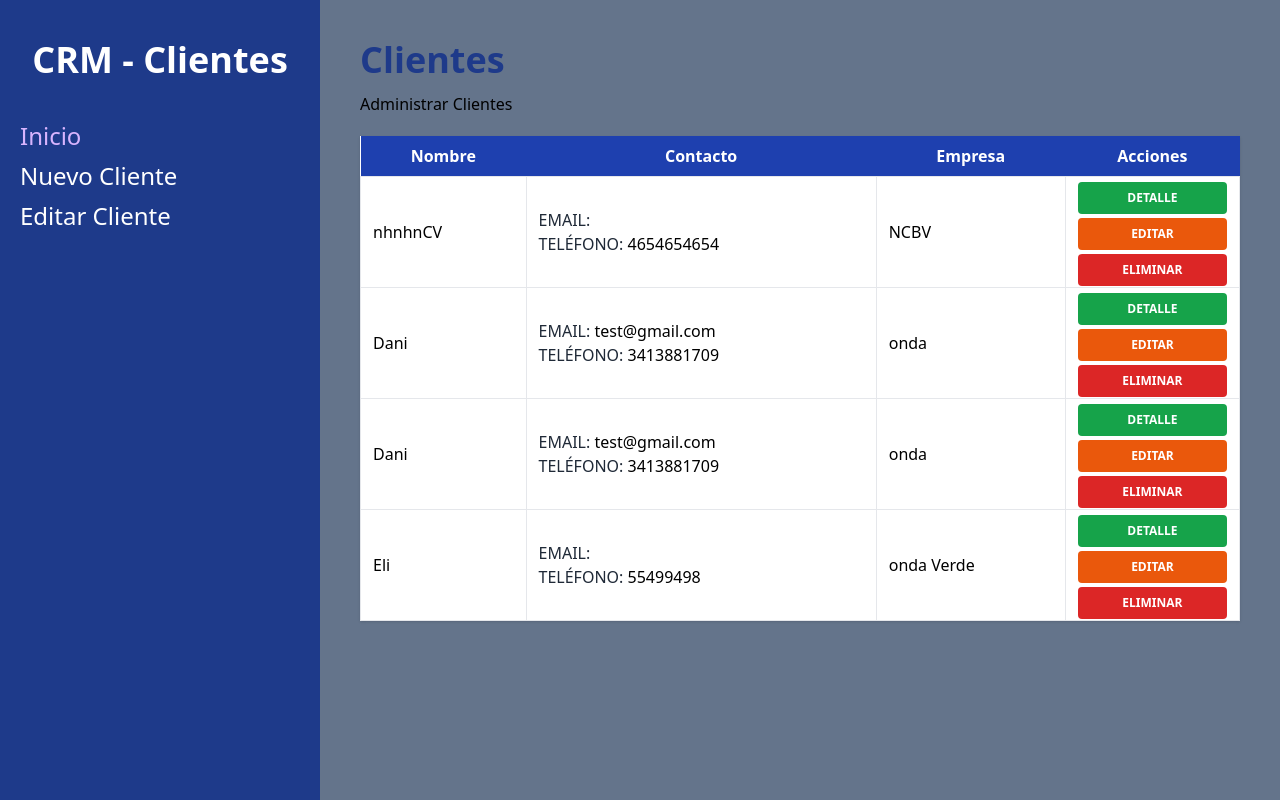
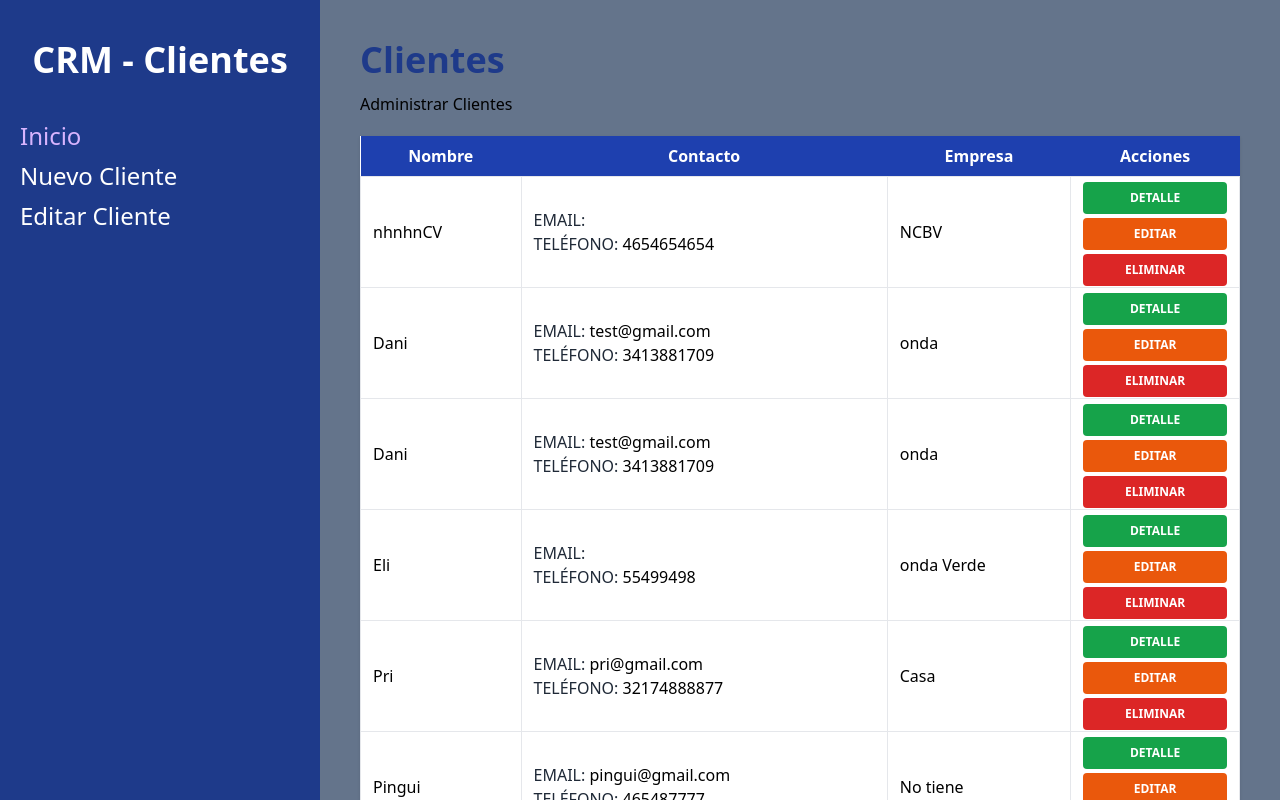
Before and after one commit to DaniPinelli/lista-de-usuarios, a React (Vite) app: page /clientes in a window 1280 px wide. Built offline with nearby package versions, Linux system fonts and the light colour scheme; data requests are answered from the project's data file.

Commit message:
Detalles de cada cliente agregados

```diff
--- a/db.json
+++ b/db.json
@@ -31,6 +31,22 @@
       "email": "",
       "notas": "elii",
       "id": 4
+    },
+    {
+      "nombre": "Pri",
+      "empresa": "Casa",
+      "telefono": "32174888877",
+      "email": "pri@gmail.com",
+      "notas": "pri",
+      "id": 5
+    },
+    {
+      "nombre": "Pingui",
+      "empresa": "No tiene",
+      "telefono": "465487777",
+      "email": "pingui@gmail.com",
+      "notas": "Hola",
+      "id": 6
     }
   ]
 }
--- a/src/App.jsx
+++ b/src/App.jsx
@@ -5,6 +5,7 @@ import Layout from './layout/Layout';
 import Inicio from './paginas/Inicio';
 import NuevoCliente from './paginas/NuevoCliente';
 import EditarCliente from './paginas/EditarCliente';
+import VerCliente from './paginas/VerCliente';
 
 
 function App() {
@@ -17,6 +18,7 @@ function App() {
           <Route index element={<Inicio />} />
           <Route path="nuevo" element={<NuevoCliente />} />
           <Route path="editar/:id" element={<EditarCliente />} />
+          <Route path=":id" element={<VerCliente />} />
         </Route>
 
       </Routes>
--- a/src/components/Cliente.jsx
+++ b/src/components/Cliente.jsx
@@ -1,8 +1,10 @@
-import React from 'react'
+import { useNavigate } from 'react-router-dom'
 
 const Cliente = ({ cliente }) => {
 
-    const { nombre, empresa, email, telefono } = cliente
+    const navigate = useNavigate()
+
+    const { nombre, empresa, email, telefono, notas, id } = cliente
 
     return (
         <tr className="border-b hover:bg-gray-50 " >
@@ -16,6 +18,7 @@ const Cliente = ({ cliente }) => {
                 <button
                     type="button"
                     className="bg-green-600 hover:bg-green-900 block p-2 w-full mt-1 uppercase rounded text-white text-xs font-bold"
+                    onClick={() => navigate(`/clientes/${id}`)}
                 >Detalle</button>
                 <button
                     type="button"
--- a/src/components/Formulario.jsx
+++ b/src/components/Formulario.jsx
@@ -1,6 +1,6 @@
 import React from 'react'
 import { Formik, Form, Field } from 'formik'
-import { Navigate, useNavigate } from 'react-router-dom'
+import { useNavigate } from 'react-router-dom'
 import * as Yup from 'yup'
 import NuevoCliente from './../paginas/NuevoCliente';
 import Alerta from './Alerta';
--- /dev/null
+++ b/src/paginas/VerCliente.jsx
@@ -0,0 +1,52 @@
+import { useEffect, useState } from 'react'
+import { useParams } from "react-router-dom"
+
+const verCliente = () => {
+
+    const [cliente, setCliente] = useState({})
+
+    const { id } = useParams()
+
+    useEffect(() => {
+        const obtenerClienteAPI = async () => {
+            try {
+                const url = `http://localhost:4000/clientes/${id}`
+                const respuesta = await fetch(url)
+                const resultado = await respuesta.json()
+                setCliente(resultado)
+            } catch (error) {
+                console.log(error)
+            }
+
+        }
+        obtenerClienteAPI()
+    }, []);
+
+    return (
+        <div>
+            <h2 className="text-4xl text-gray-100" >
+                Información del Cliente</h2>
+            <p className="text-3xl text-gray-100 mt-8" >
+                <span className="uppercase font-bold" >Cliente: </span>
+                {cliente.nombre} </p>
+            {cliente.email && (
+                <p className="text-2xl text-gray-100 mt-3" >
+                    <span className="uppercase font-bold" >Email: </span>
+                    {cliente.email} </p>
+            )}
+            <p className="text-2xl text-gray-100 mt-3" >
+                <span className="uppercase font-bold" >Teléfono: </span>
+                {cliente.telefono} </p>
+            <p className="text-2xl text-gray-100 mt-3" >
+                <span className="uppercase font-bold" >Empresa: </span>
+                {cliente.empresa} </p>
+            {cliente.notas && (
+                <p className="text-2xl text-gray-100 mt-3" >
+                    <span className="uppercase font-bold" >Notas: </span>
+                    {cliente.notas} </p>
+            )}
+        </div>
+    )
+}
+
+export default verCliente
```
